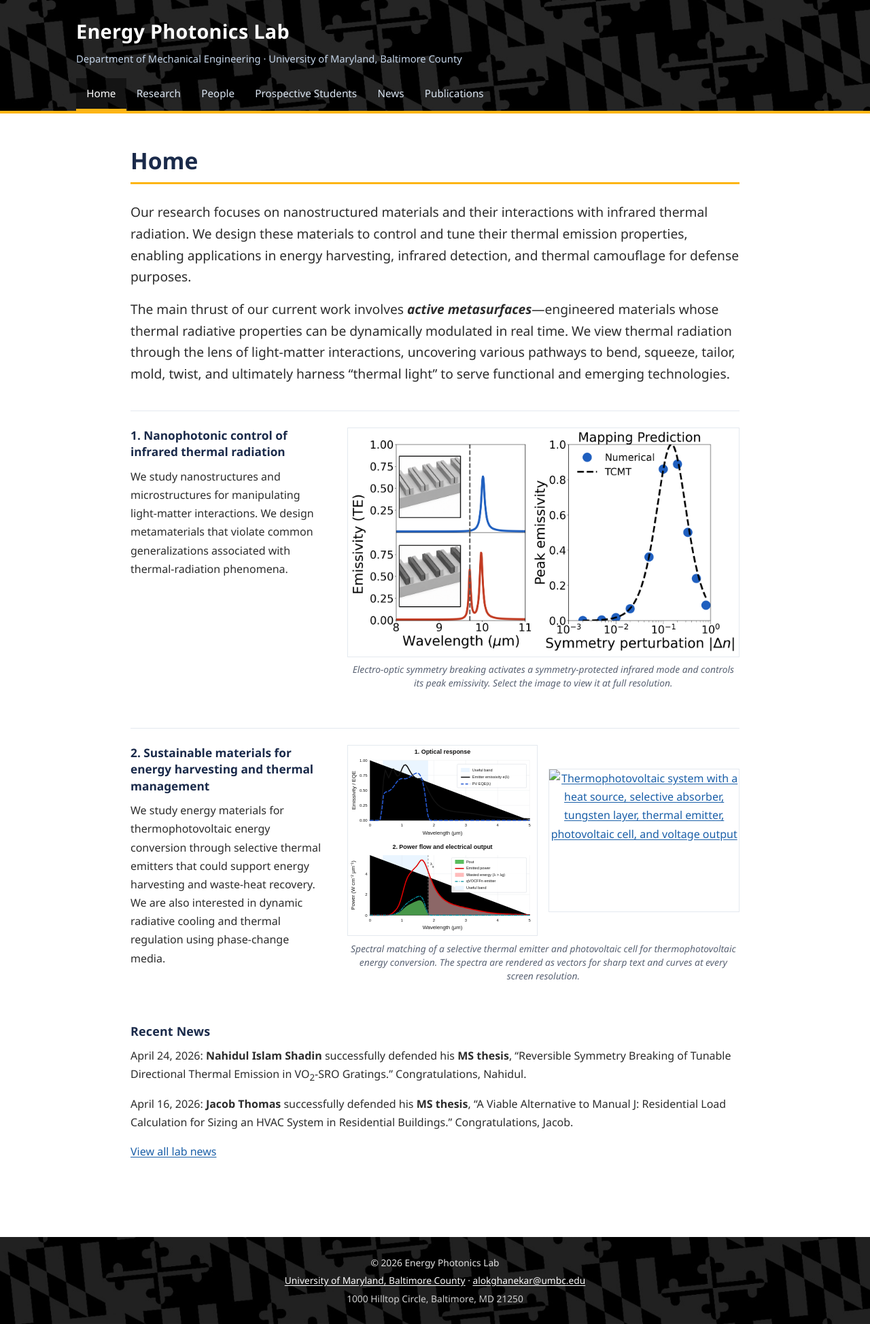
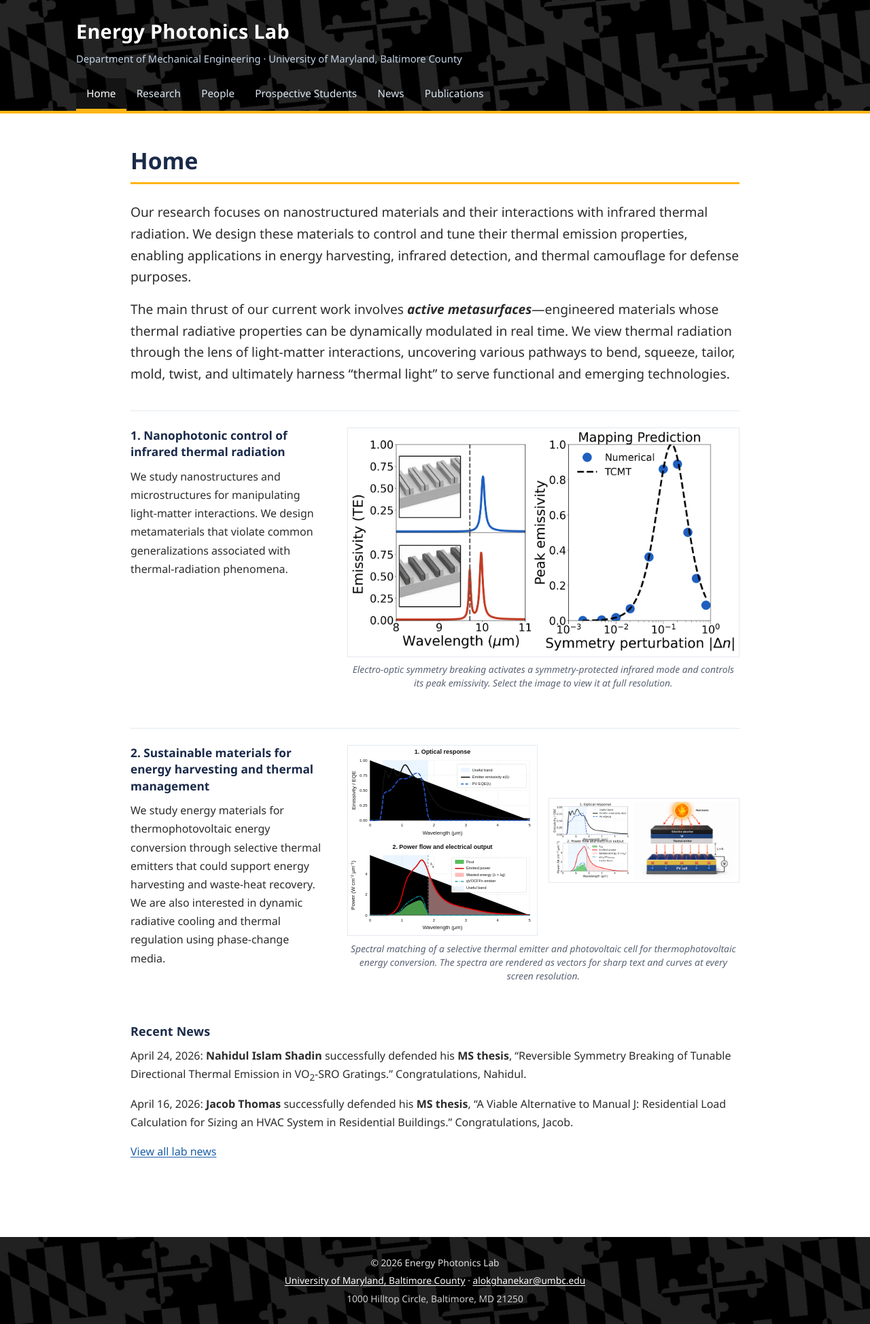
Before and after one commit to alokghanekar/Energy-Photonics-Lab, a Jekyll site: the page built from index.html, in a window 1280 px wide. Shown: the whole page at 68% size. Built offline with Jekyll 4.4.1, drawn with Linux system fonts in a browser that asks for light colours.

Commit message:
Use vector TPV plot and crop existing PNG for schematic

```diff
--- a/index.html
+++ b/index.html
@@ -30,12 +30,9 @@
   </div>
   <figure class="research-fig research-fig-tpv">
     <div class="tpv-image-pair">
-      <picture class="tpv-panel tpv-spectra-panel">
-        <source srcset="{{ '/assets/images/home-tpv-spectra.svg' | relative_url }}" type="image/svg+xml">
-        <img src="{{ '/assets/images/home-tpv-spectra-2x.png' | relative_url }}" alt="TPV emitter emissivity, photovoltaic quantum efficiency, emitted power, useful electrical output, and long-wavelength wasted energy" width="2306" height="2353" loading="lazy" decoding="async">
-      </picture>
-      <a class="tpv-panel figure-zoom" href="{{ '/assets/images/home-tpv-schematic.png' | relative_url }}" aria-label="Open the thermophotovoltaic system schematic at full resolution">
-        <img src="{{ '/assets/images/home-tpv-schematic.png' | relative_url }}" alt="Thermophotovoltaic system with a heat source, selective absorber, tungsten layer, thermal emitter, photovoltaic cell, and voltage output" width="1448" height="1086" loading="lazy" decoding="async">
+      <img class="tpv-panel tpv-spectra-vector" src="{{ '/assets/images/home-tpv-spectra.svg' | relative_url }}" alt="TPV emitter emissivity, photovoltaic quantum efficiency, emitted power, useful electrical output, and long-wavelength wasted energy" width="900" height="900" loading="lazy" decoding="async">
+      <a class="tpv-panel tpv-schematic-crop figure-zoom" href="{{ '/assets/images/home-tpv-system.png' | relative_url }}" aria-label="Open the complete thermophotovoltaic spectra and system figure at full resolution">
+        <img src="{{ '/assets/images/home-tpv-system.png' | relative_url }}" alt="Thermophotovoltaic system with a heat source, selective absorber, tungsten layer, thermal emitter, photovoltaic cell, and voltage output" width="1483" height="653" loading="lazy" decoding="async">
       </a>
     </div>
     <figcaption>Spectral matching of a selective thermal emitter and photovoltaic cell for thermophotovoltaic energy conversion. The spectra are rendered as vectors for sharp text and curves at every screen resolution.</figcaption>
```
